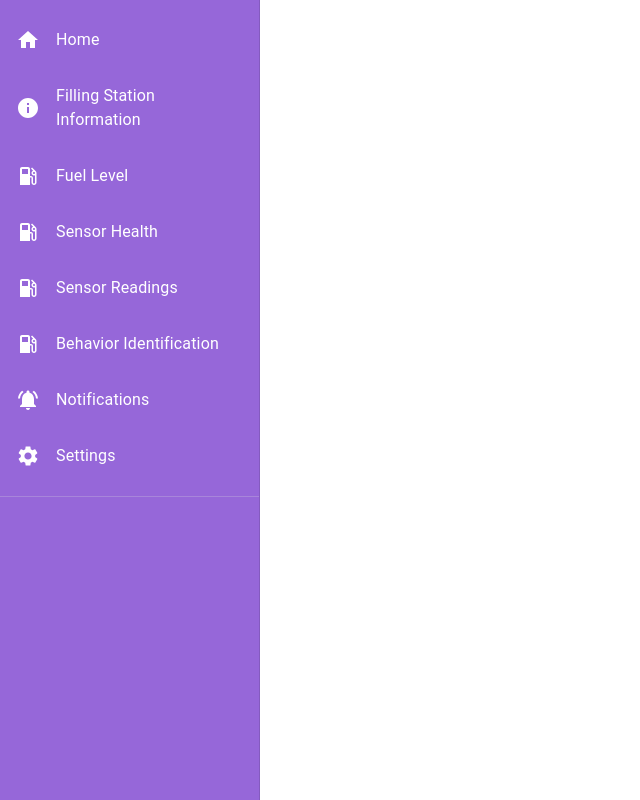
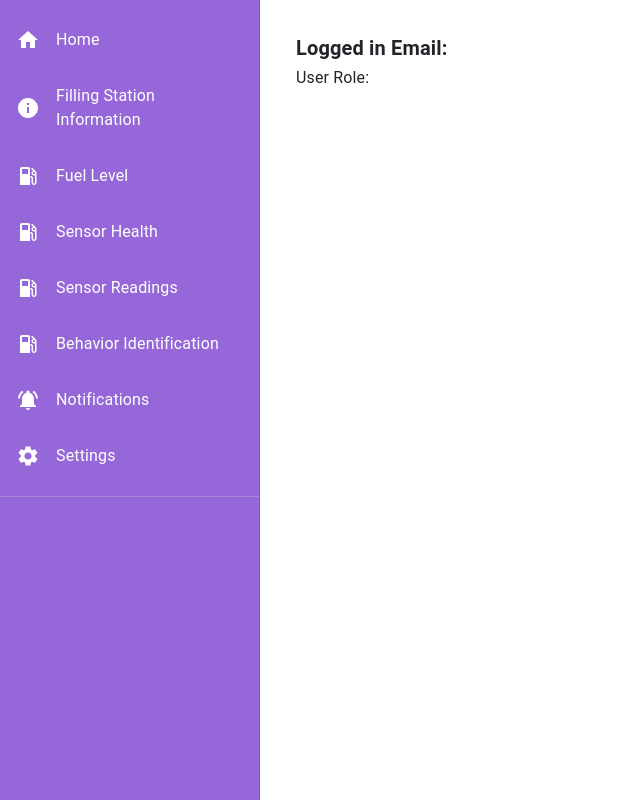
Before and after one commit to SenuraUpesh2002/Research-Project-SLIIT, a React (Vite) app in the folder client/: page /FuelDashboard in a window 1280 px wide. Shown: the whole page, without its empty margins (0-640 px from the left). Built offline with nearby package versions, Linux system fonts and the light colour scheme.

Commit message:
Updated email and user role display mode

```diff
--- a/client/src/ComponentHome/FuelDashboard.jsx
+++ b/client/src/ComponentHome/FuelDashboard.jsx
@@ -9,7 +9,8 @@ import {
   ListItemText,
   Divider,
   Snackbar,
-  Alert
+  Alert,
+  Typography
 } from "@mui/material";
 import HomeIcon from '@mui/icons-material/Home';
 import LocalGasStationIcon from '@mui/icons-material/LocalGasStation';
@@ -21,6 +22,7 @@ function FuelDashboard() {
   const navigate = useNavigate();
   const location = useLocation();
   const role = location.state?.role || "";
+  const email = location.state?.email || "";
 
   const [open, setOpen] = useState(!!role);
 
@@ -83,6 +85,17 @@ function FuelDashboard() {
         <Divider sx={{ bgcolor: "#fff" }} />
       </Drawer>
 
+      {/* Info panel right side (add your actual dashboard content here) */}
+      <Box sx={{ flexGrow: 1, p: 4, marginLeft: 8 }}>
+        <Typography variant="h6" fontWeight="bold">
+          Logged in Email: {email}
+        </Typography>
+        <Typography variant="subtitle1" sx={{ mb: 2 }}>
+          User Role: {role}
+        </Typography>
+        {/* Add more dashboard content below */}
+      </Box>
+
       {/* Notification popup for user role */}
       <Snackbar
         open={open}
@@ -95,7 +108,7 @@ function FuelDashboard() {
           severity="success"
           sx={{ width: "100%", background: "#351B65", color: "#fff", fontWeight: "bold" }}
         >
-          {role ? `You are logged in as a ${role}` : ""}
+          {role && email ? `You are logged in as ${role} (${email})` : ""}
         </Alert>
       </Snackbar>
     </Box>
```
